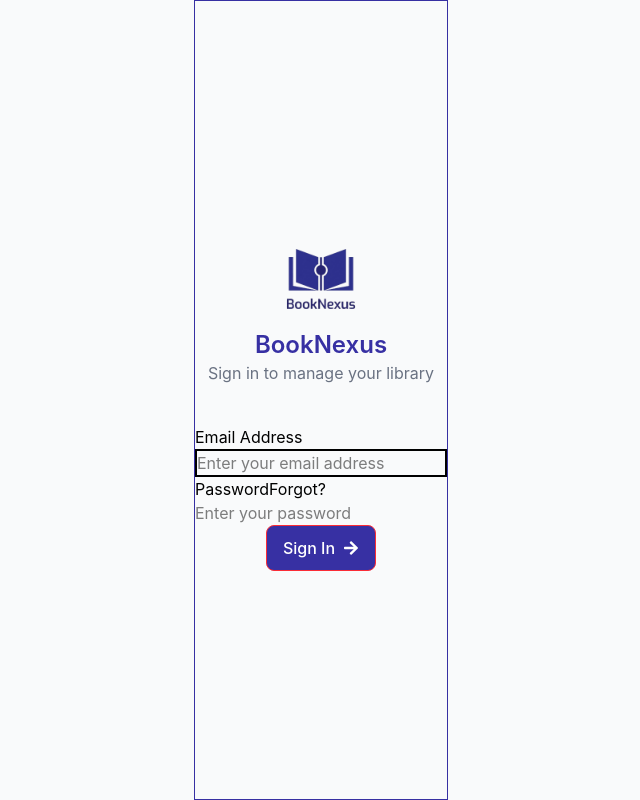
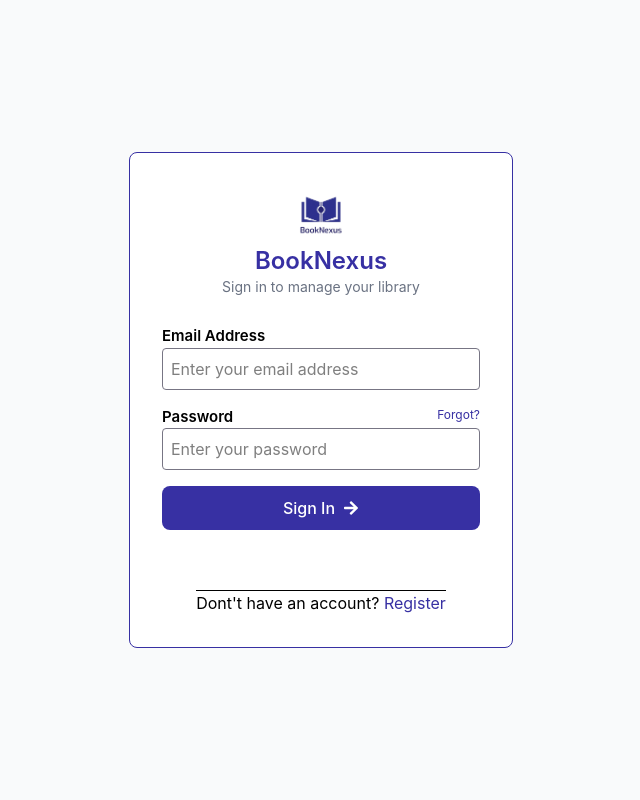
Before and after one commit to Rodyhat/BookNexus, a React (Vite) app: page / in a window 1280 px wide. Shown: the whole page, without its empty margins (319-959 px from the left). Built offline with nearby package versions, Linux system fonts and the light colour scheme.

Commit message:
login page ui 1

```diff
--- a/src/pages/Login.jsx
+++ b/src/pages/Login.jsx
@@ -2,34 +2,36 @@ import Button from "../components/Button";
 import { FaArrowRight } from "react-icons/fa";
 const Login = () => {
     return (
-        <div className="flex min-h-screen bg-gray-50 justify-center ">
-            <div className="border border-[#3730A3] flex justify-center space-y-10 items-center flex-col  rounder-lg">
-                <div className="">
-                    <div className="logo flex items-center justify-center">
-                        <img src="/src/assets/logo.png" alt="" className="size-25" />
+        <div className="flex min-h-screen bg-gray-50 justify-center items-center">
+            <div className="border border-[#3730A3] flex justify-center space-y-7 items-center flex-col  rounded-lg w-full max-w-sm bg-white p-8">
+                <div className="flex justify-center flex-col items-center">
+                    <div className="logo">
+                        <img src="/src/assets/logo.png" alt="" className="size-15" />
                     </div>
-                    <h1 className="text-[#3730A3] text-2xl font-semibold text-center">BookNexus</h1>
-                    <p className="text-gray-500 text-center">Sign in to manage your library</p>
+                    <h1 className="text-[#3730A3] text-2xl font-semibold ">BookNexus</h1>
+                    <p className="text-gray-500 text-sm">Sign in to manage your library</p>
                 </div>
-                <form action="">
+                <form action="" className="flex flex-col gap-4 w-full">
                     <div className="flex flex-col">
-                        <label htmlFor="">Email Address</label>
-                        <input type="email" placeholder="Enter your email address" className="outline-0 border-2"/>
+                        <label htmlFor="" className="font-semibold text-[15px]">Email Address</label>
+                        <input type="email" placeholder="Enter your email address" className="outline-0 border border-[#777584] p-2 rounded-sm" />
                     </div>
                     <div className="">
-                        <div className="">
-                            <label htmlFor="">Password</label>
-                            <span>Forgot?</span>
+                        <div className="flex justify-between">
+                            <label htmlFor="" className="font-semibold text-[15px]">Password</label>
+                            <span className="text-[#3730A3] text-[12px]">Forgot?</span>
                         </div>
-                        <input type="password" placeholder="Enter your password" />
+                        <input type="password" placeholder="Enter your password" className="rounded-sm outline-0 border border-[#777584] w-full p-2" />
                     </div>
-                    <div className="flex items-center justify-center ">
-                        <Button type='submit' rightIcon={<FaArrowRight />} className=" border border-red-500">
-                            Sign In
-                        </Button>
-                    </div>
+
+                    <Button type='submit' rightIcon={<FaArrowRight />} className="w-full justify-center">
+                        Sign In
+                    </Button>
                 </form>
-
+                <div className="pt-8">
+                    <hr />
+                    <p>Dont't have an account? <span className="text-[#3730A3]">Register</span></p>
+                </div>
             </div>
         </div>
 
```
